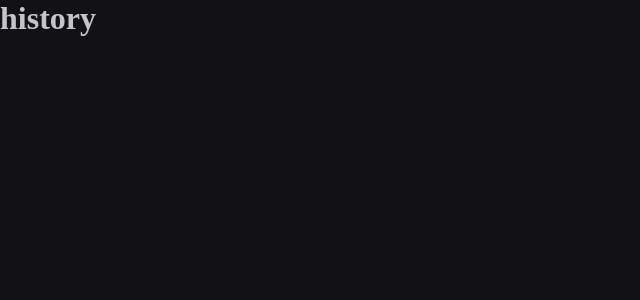
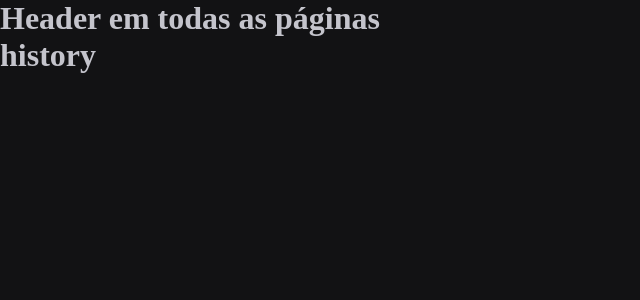
Before and after one commit to NetoResende/01-to-do-list, a React (Vite) app: page /History in a window 1280 px wide. Shown: the top 300 px of the page, without its empty margins (0-640 px from the left). Built offline with nearby package versions, Linux system fonts and the light colour scheme.

Commit message:
criando rotas/react-router-dom

```diff
--- a/src/Router.tsx
+++ b/src/Router.tsx
@@ -2,14 +2,17 @@
 import { Home } from './pages/Home'
 import { History } from './pages/History'
 import { ErroPages } from './pages/ErroPages'
+import { DefaultLayout } from './layout/DefaultLayout'
 
 
 export function Router(){
   return(
     <Routes>
-      <Route path='/' element={<Home/>}/>
-      <Route path='/History' element={<History/>}/>
-      <Route path='*' element={<ErroPages/>}/>
+      <Route path='/' element={<DefaultLayout/>}>
+          <Route path='/' element={<Home/>}/>
+          <Route path='/History' element={<History/>}/>
+          <Route path='*' element={<ErroPages/>}/>
+      </Route>
     </Routes>
   )
 }
--- /dev/null
+++ b/src/components/Header.tsx
@@ -0,0 +1,3 @@
+export function Header(){
+  return <h1>Header em todas as páginas</h1>
+}
--- /dev/null
+++ b/src/layout/DefaultLayout.tsx
@@ -0,0 +1,11 @@
+import { Outlet } from "react-router-dom";
+import { Header } from "../components/Header";
+
+export function DefaultLayout(){
+  return (
+    <div>
+      <Header/>
+      <Outlet/>
+    </div>
+  )
+}
```
